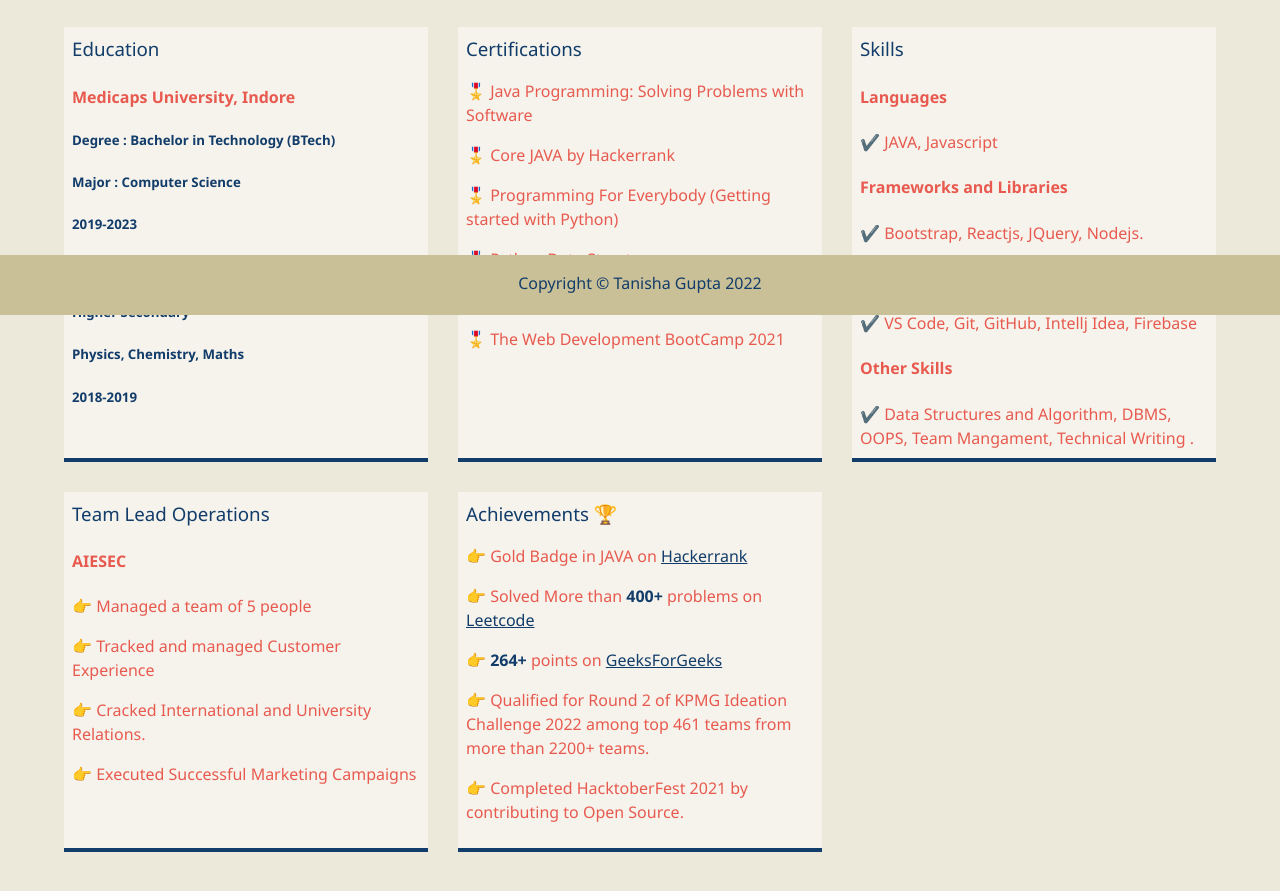
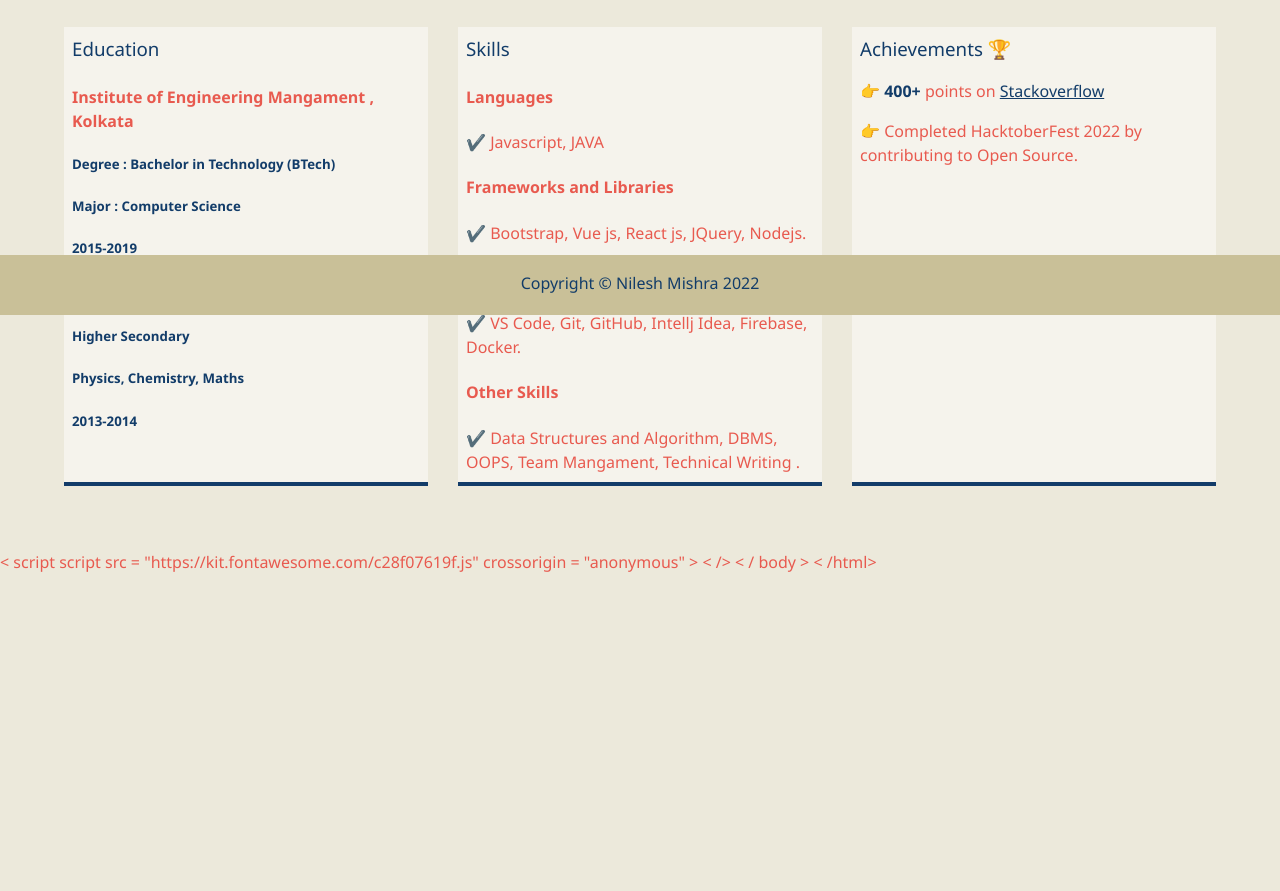
Before and after one commit to nilesh9836/nilesh-portfolio, a website: page about.html in a window 1280 px wide. Shown: the part 485-1376 px from the top of the page. After the commit the page ends 1059 px from the top, so only its background shows below. Drawn offline with Linux system fonts and the light colour scheme.

Commit message:
initial commit
initial conmmit

```diff
--- a/about.html
+++ b/about.html
@@ -33,7 +33,7 @@
 				<li class="nav-item">
 					<a class="nav-link" href="blog.html">Blog</a>
 				<li class="nav-item">
-                    <a class="nav-link" href="https://linktr.ee/tanishagupta">Contact</a>
+					<a class="nav-link" href="https://linktr.ee/nilesh.mishra">Contact</a>
 				</li>
 				</li>
 			</ul>
@@ -44,10 +44,10 @@
 		<h1 class="lg-heading">
 			About <span class="text-secondary">Me</span>
 		</h1>
-        <h2 class="sm-heading"> Hey there, I am Tanisha Gupta!</h2>
+		<h2 class="sm-heading"> Hey there, I am Nilesh Mishra!</h2>
 
 		<div class="about-info">
-            <img src="img/profile.png" alt="Tanisha Gupta" class="bio-image">
+			<img src="img/profile.png" alt="Nilesh Mishra" class="bio-image">
 
 			<div class="bio">
 				<h3 class="text-secondary">BIO</h3>
@@ -58,77 +58,51 @@
 			<div class="job job1">
 				<h3 class="text-secondary">Education
 				</h3>
-                <h4> Medicaps University, Indore</h4>
+				<h4> Institute of Engineering Mangament , Kolkata</h4>
 				<p>
 					<h5 class="text-secondary">Degree : Bachelor in Technology (BTech)</h5>
 					<p>
 						<h5 class="text-secondary">Major : Computer Science</h5>
 						<p>
-                <h5 class="text-secondary">2019-2023</h5>
+							<h5 class="text-secondary">2015-2019</h5>
 						</p>
-                <h4> St. Raphael's Higher Secondary School</h4>
+						<h4> Don Boscow Convent School, Jhanjharpur</h4>
 						<p>
 							<h5 class="text-secondary">Higher Secondary</h5>
 							<p>
 								<h5 class="text-secondary">Physics, Chemistry, Maths</h5>
 								<p>
-                <h5 class="text-secondary">2018-2019</h5>
+									<h5 class="text-secondary">2013-2014</h5>
 								</p>
-            </div>
-            <div class="job job2">
-                <h3 class="text-secondary">Certifications</h3>
-                <p>🎖️ <a href="https://www.coursera.org/account/accomplishments/certificate/96RD3H5NZXP8">Java
-                        Programming: Solving Problems with Software</a></p>
-                <p>🎖️ <a href="https://www.hackerrank.com/certificates/c21d96ce9d3c">Core JAVA by Hackerrank</a></p>
-                <p>🎖️ <a href="https://coursera.org/share/4f03301aa766c8d74237e35c4006fd79">Programming For Everybody
-                        (Getting started with Python)</a></p>
-                <p>🎖️ <a href="https://coursera.org/share/8b5a7a641d808e9e5424cb04ea78ef6f">Python Data Structures</a>
-                </p>
-                <p>🎖️ <a href="https://coursera.org/share/ed3761b2afbb53b38c663972097846f5">Using Python to Access Web
-                        Data</a></p>
-                <p>🎖️ <a href="https://www.udemy.com/certificate/UC-4057864a-748e-404e-b8d9-aaffe9e42092/">The Web
-                        Development BootCamp 2021</a></p>
 			</div>
 			<div class="job job3">
 				<h3 class="text-secondary">Skills</h3>
 				<h4>Languages</h4>
-                ✔️ JAVA, Javascript
+				✔️ Javascript, JAVA
 				<h4>Frameworks and Libraries</h4>
-                ✔️ Bootstrap, Reactjs, JQuery, Nodejs.
+				✔️ Bootstrap, Vue js, React js, JQuery, Nodejs.
 				<h4>Tools</h4>
-                ✔️ VS Code, Git, GitHub, Intellj Idea, Firebase
+				✔️ VS Code, Git, GitHub, Intellj Idea, Firebase, Docker.
 				<h4>Other Skills</h4>
 				✔️ Data Structures and Algorithm, DBMS, OOPS, Team Mangament, Technical Writing .
 			</div>
-            <div class="job job4">
-                <h3 class="text-secondary">Team Lead Operations</h3>
-                <h4>AIESEC</h4>
-                <p>👉 Managed a team of 5 people</p>
-                <p>👉 Tracked and managed Customer Experience</p>
-                <p>👉 Cracked International and University Relations.</p>
-                <p>👉 Executed Successful Marketing Campaigns</p>
-            </div>
 			<div class="job job5">
 				<h3 class="text-secondary">Achievements 🏆</h3>
-                <p>👉 Gold Badge in JAVA on <a style="color: #123c69; text-decoration:underline"
-                        href="https://www.hackerrank.com/tanishagupta2201">Hackerrank</a> </p>
-                <p>👉 Solved More than <strong style="color: #123c69;">400+</strong> problems on <a
-                        style="color: #123c69; text-decoration:underline" href="https://leetcode.com/tanisha1/">Leetcode
-                    </a></p>
-                <p>👉 <strong style="color: #123c69;">264+</strong> points on <a
+				<p>👉 <strong style="color: #123c69;">400+</strong> points on <a
 						style="color: #123c69; text-decoration:underline"
-                        href="https://auth.geeksforgeeks.org/user/tanishagupta2201/practice/">GeeksForGeeks</a></p>
-                <p>👉 Qualified for Round 2 of KPMG Ideation Challenge 2022 among top 461 teams from more than 2200+
-                    teams.</p>
-                <p>👉 Completed HacktoberFest 2021 by contributing to Open Source.</p>
+						href="https://stackoverflow.com/users/18027512/nilesh-mishra">Stackoverflow</a></p>
+				<p>👉 Completed HacktoberFest 2022 by contributing to Open Source.</p>
 			</div>
 		</div>
 	</main>
 
-    <footer id="main-footer">Copyright &copy Tanisha Gupta 2022</footer>
-    <script src=js/main.js></script>
-    <!-- FontAwesome -->
-    <script src="https://kit.fontawesome.com/c28f07619f.js" crossorigin="anonymous"></script>
-</body>
+	<footer id="main-footer">Copyright &copy Nilesh Mishra 2022</footer>
+	<script src=js/main.js> </script> <!-- FontAwesome -->
+		< script script src = "https://kit.fontawesome.com/c28f07619f.js"
+		crossorigin = "anonymous" >
+			<
+			/> < /
+		body >
 
-</html>
+			<
+			/html>
--- a/package.json
+++ b/package.json
@@ -6,7 +6,7 @@
   "scripts": {
     "sass": "node-sass -w scss/ -o dist/css/ --recursive"
   },
-  "author": "Tanisha Gupta",
+  "author": "Nilesh Mishra",
   "license": "MIT",
   "dependencies": {
     "gh-pages": "^3.2.3",
```
Also changed, not shown: blog.html (+1 -1 lines), index.html (+5 -11 lines), work.html (+19 -19 lines), img/profile.png. Lines whose indentation alone changed are shown as unchanged.
